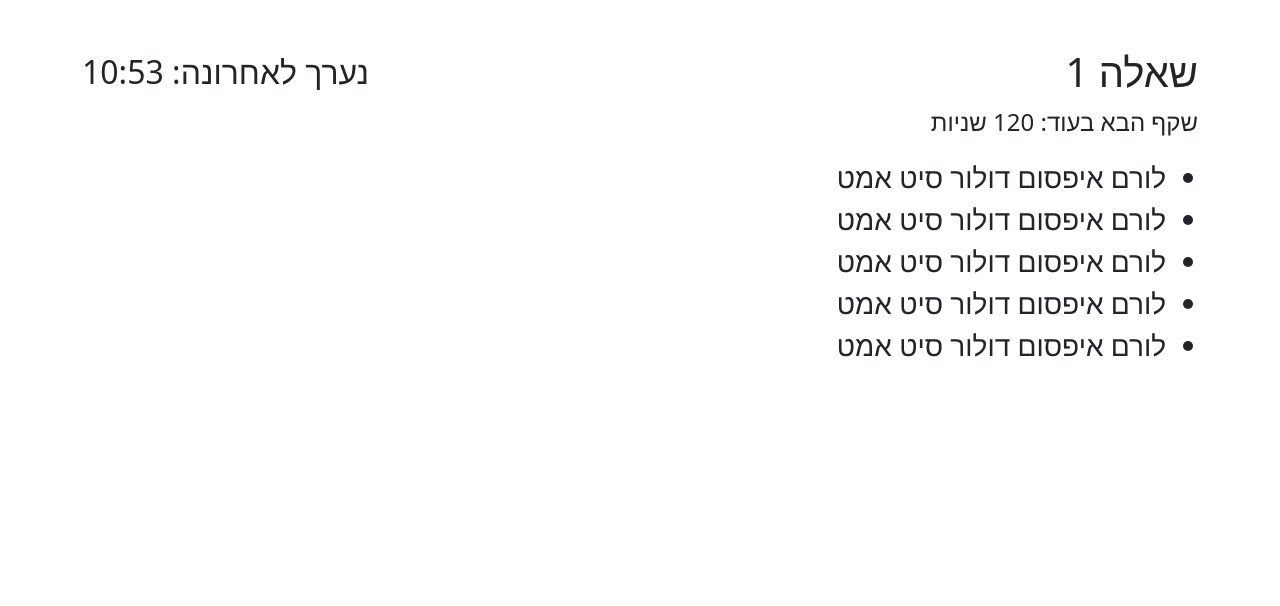
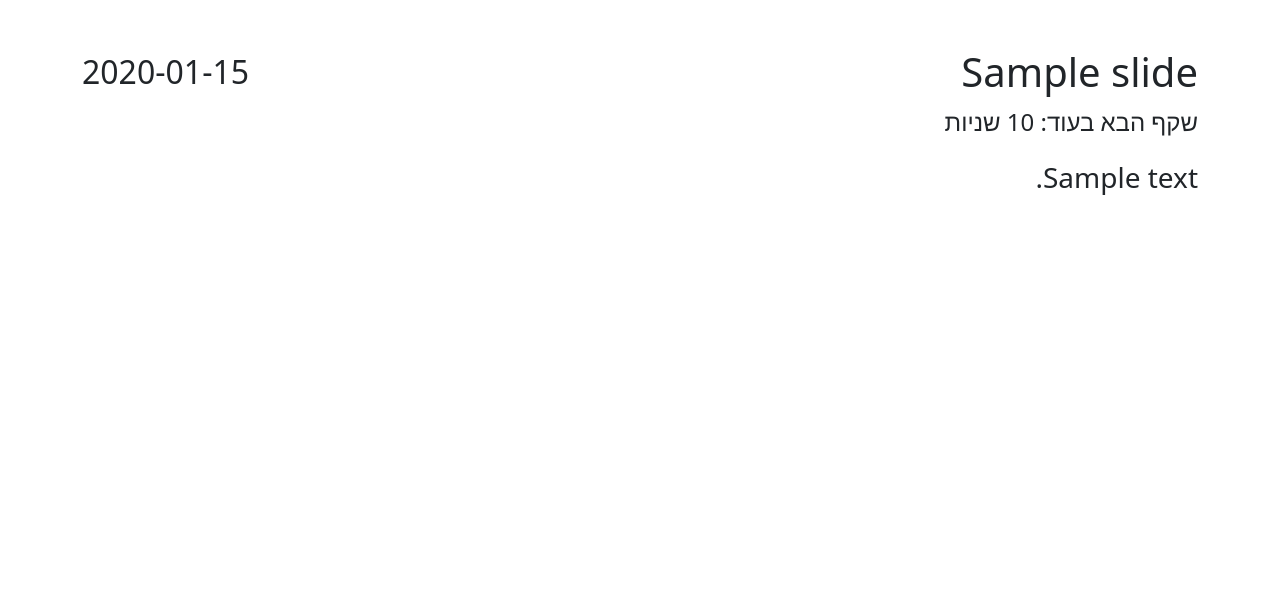
Before and after one commit to Mickelbil84/rotating-slides, a Django app: page / in a window 1280 px wide. Shown: the top 606 px of the page. Run offline with Django 5.2, Linux system fonts and the light colour scheme; tables that the repository leaves empty hold one stand-in row (values such as "Sample post"); some libraries are stand-ins or nearby versions.

Commit message:
Add the rotating slides logic

```diff
--- a/index/views.py
+++ b/index/views.py
@@ -1,6 +1,8 @@
 from django.shortcuts import render
 from django.http import HttpResponse
 
+from .models import Slide
+
 # Create your views here.
 def index(request):
-    return render(request, 'index.html')
+    return render(request, 'index.html', {"slides": Slide.objects.order_by("index")})
--- /dev/null
+++ b/static/js/rotating_slides.js
@@ -0,0 +1,41 @@
+var slideMaster = {
+    slides: document.querySelectorAll('.slide'),
+    currentSlide: 0,
+    timer: null,
+    interval: null,
+    disableAllSlides: function() {
+        this.slides.forEach(slide => slide.style.display = 'none');
+    },
+    enableSlide: function(slideIndex) {
+        this.disableAllSlides();
+        this.slides[slideIndex].style.display = 'block';
+
+        clearTimeout(this.timer);
+        clearInterval(this.interval);
+        var duration = parseInt(this.slides[slideIndex].getAttribute('slide-duration'), 10) * 1000;
+        this.timer = setTimeout(() => this.nextSlide(), duration);
+        var counter = duration / 1000;
+        this.getSlideDurationSpan(slideIndex).textContent = counter;
+        this.interval = setInterval(() => {
+            counter -= 10;
+            if (counter >= 0) {
+                this.getSlideDurationSpan(slideIndex).textContent = counter;
+            }
+        }, 10000);
+    },
+    nextSlide: function() {
+        this.currentSlide = (this.currentSlide + 1) % this.slides.length;
+        this.enableSlide(this.currentSlide);
+    },
+    previousSlide: function() {
+        this.currentSlide = (this.currentSlide - 1 + this.slides.length) % this.slides.length;
+        this.enableSlide(this.currentSlide);
+    },
+    getSlideDurationSpan: function(slideIndex) {
+        return this.slides[slideIndex].querySelector('#next-slide-cntr');
+    },
+};
+slideMaster.enableSlide(slideMaster.currentSlide);
+
+document.querySelector('#btn-next').addEventListener('click', () => slideMaster.nextSlide());
+document.querySelector('#btn-prev').addEventListener('click', () => slideMaster.previousSlide());
--- a/templates/index.html
+++ b/templates/index.html
@@ -1,19 +1,21 @@
 {% extends 'base.html' %}
 
 {% block 'body' %}
-    <div class="container mt-5">
+
+    {% for slide in slides %}
+        <div class="container slide mt-5" slide-index="{{ slide.index }}" slide-duration="{{ slide.duration }}">
             <div class="row">
                 <div class="col">
-                <h1>שאלה 1</h1>
+                    <h1>{{ slide.title }}</h1>
                 </div>
                 <div class="col"></div>
                 <div class="col" style="margin: auto; text-align: left;">
-                <h2>נערך לאחרונה: 10:53</h2>
+                    <h2>{{ slide.last_updated | safe }}</h2>
                 </div>
             </div>
             <div class="row">
                 <div class="col">
-                <p class="fs-4">שקף הבא בעוד: 120 שניות</p>
+                    <p class="fs-4">שקף הבא בעוד: <span id="next-slide-cntr"></span> שניות</p>
                 </div>
                 <div class="col"></div>
                 <div class="col"></div>
@@ -21,22 +23,21 @@
             </div>
             <div class="row">
                 <div class="col fs-3">
-                <ul>
-                    <li>לורם איפסום דולור סיט אמט</li>
-                    <li>לורם איפסום דולור סיט אמט</li>
-                    <li>לורם איפסום דולור סיט אמט</li>
-                    <li>לורם איפסום דולור סיט אמט</li>
-                    <li>לורם איפסום דולור סיט אמט</li>
-                </ul>
+                    {{ slide.content | safe }}
                 </div>
             </div>
         </div>
+    {% endfor %}
+
+
 
     <span style="position: fixed; bottom: 10px; left: 10px;">
         <a href="/admin" target="_blank">Admin</a>
         &nbsp;
-        <a href="#" onclick="alert('next')">Next</a>
+        <a href="#" id="btn-next">Next</a>
         &nbsp;
-        <a href="#" onclick="alert('prev')">Prev</a>
+        <a href="#" id="btn-prev">Prev</a>
     </span>
+
+    <script src="/static/js/rotating_slides.js"></script>
 {% endblock %}
```
Lines whose indentation alone changed are shown as unchanged.
